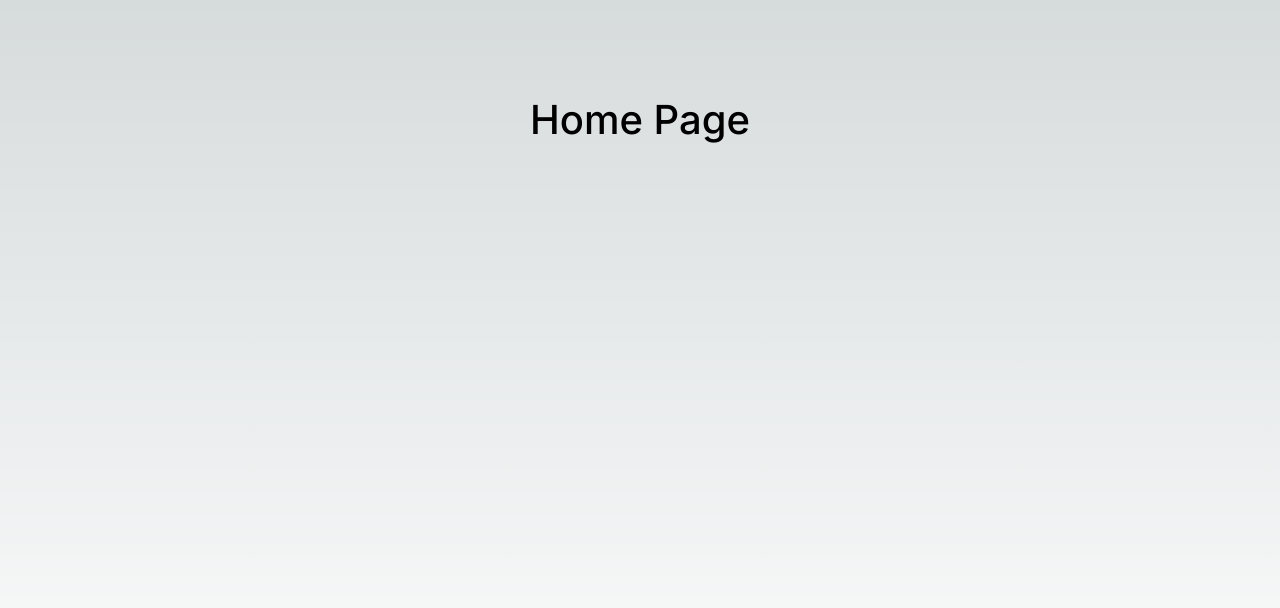
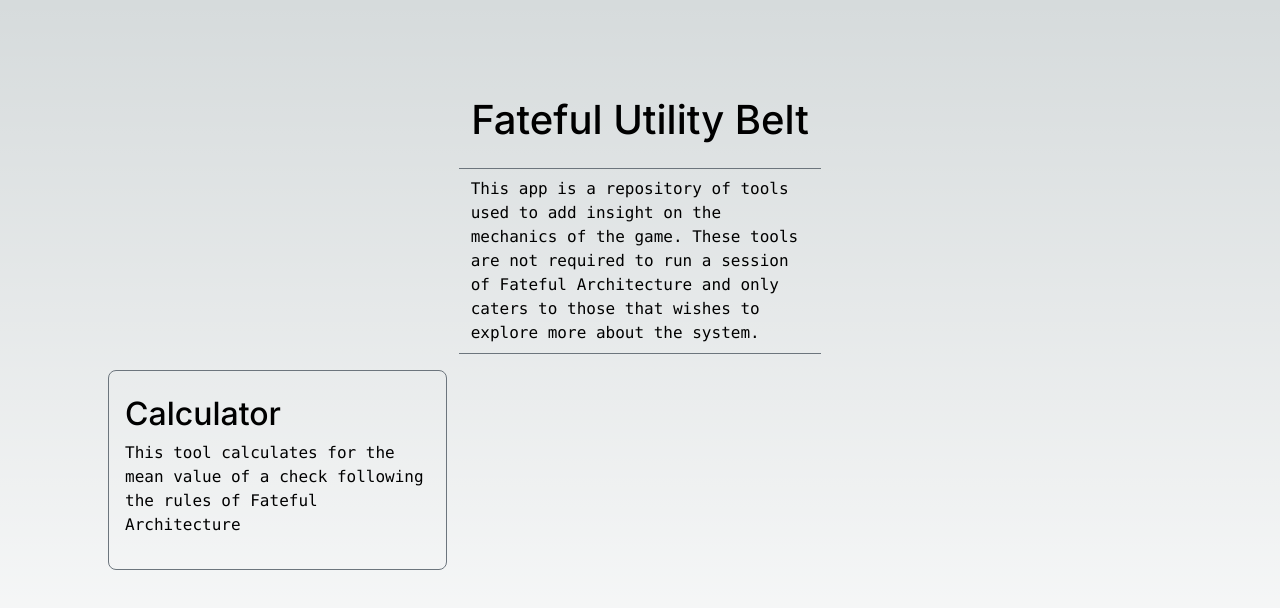
Before and after one commit to EBPRivera/fateful-calculator, a Next.js app: page / in a window 1280 px wide. Shown: the top 608 px of the page. Built offline with nearby package versions, Linux system fonts and the light colour scheme.

Commit message:
Staging (#4)
* Add custom button component

* Move global sass file to styles folder

* Refactor home page to include link to calculator

* Fix custom button color for color scheme preference

```diff
--- /dev/null
+++ b/src/app/components/CalculatorLink.tsx
@@ -0,0 +1,25 @@
+import { Container, Col, Row } from "react-bootstrap";
+
+import CButton from "@/components/CButton";
+
+const CalculatorLink = () => {
+  return (
+    <CButton href="/calculator">
+      <Container className="p-2 pt-3">
+        <Row>
+          <Col as="h2" className="text-start">
+            Calculator
+          </Col>
+        </Row>
+        <Row>
+          <Col as="p" className="text-start">
+            This tool calculates for the mean value of a check following the
+            rules of Fateful Architecture
+          </Col>
+        </Row>
+      </Container>
+    </CButton>
+  );
+};
+
+export default CalculatorLink;
--- a/src/app/layout.tsx
+++ b/src/app/layout.tsx
@@ -1,4 +1,4 @@
-import "./globals.scss";
+import "@/styles/globals.scss";
 import type { Metadata } from "next";
 import { Inter } from "next/font/google";
 
--- a/src/app/page.module.scss
+++ b/src/app/page.module.scss
@@ -8,14 +8,23 @@
 }
 
 .description {
-  display: inherit;
-  justify-content: inherit;
-  align-items: inherit;
-  font-size: 0.85rem;
-  max-width: var(--max-width);
-  width: 100%;
-  z-index: 2;
-  font-family: var(--font-mono);
+  // display: inherit;
+  // justify-content: center;
+  // align-items: inherit;
+  // font-size: 0.85rem;
+  // max-width: var(--max-width);
+  // width: 100%;
+  // z-index: 2;
+  // font-family: var(--font-mono);
+
+  justify-content: center;
+
+  > p {
+    border-top: 1px solid var(--btn-border);
+    border-bottom: 1px solid var(--btn-border);
+    padding-top: 0.5rem;
+    padding-bottom: 0.5rem;
+  }
 }
 
 .description a {
@@ -25,14 +34,14 @@
   gap: 0.5rem;
 }
 
-.description p {
-  position: relative;
-  margin: 0;
-  padding: 1rem;
-  background-color: rgba(var(--callout-rgb), 0.5);
-  border: 1px solid rgba(var(--callout-border-rgb), 0.3);
-  border-radius: var(--border-radius);
-}
+// .description p {
+//   position: relative;
+//   margin: 0;
+//   padding: 1rem;
+//   background-color: rgba(var(--callout-rgb), 0.5);
+//   border: 1px solid rgba(var(--callout-border-rgb), 0.3);
+//   border-radius: var(--border-radius);
+// }
 
 .code {
   font-weight: 700;
@@ -97,7 +106,7 @@
 
 .center::before,
 .center::after {
-  content: '';
+  content: "";
   left: 50%;
   position: absolute;
   filter: blur(45px);
--- a/src/app/page.tsx
+++ b/src/app/page.tsx
@@ -1,12 +1,37 @@
-import Image from "next/image";
+import Link from "next/link";
+import { Container, Row, Col } from "react-bootstrap";
+
+import CalculatorLink from "./components/CalculatorLink";
+
 import styles from "./page.module.scss";
 
 export default function Home() {
+  const renderDescription = () => {
+    return (
+      <Col sm={4} as="p">
+        This app is a repository of tools used to add insight on the mechanics
+        of the game. These tools are not required to run a session of Fateful
+        Architecture and only caters to those that wishes to explore more about
+        the system.
+      </Col>
+    );
+  };
+
   return (
     <main className={styles.main}>
-      <div>
-        <h1>Home Page</h1>
-      </div>
+      <Container>
+        <Row className="mb-3">
+          <Col as="h1" className="text-center">
+            Fateful Utility Belt
+          </Col>
+        </Row>
+        <Row className={styles.description}>{renderDescription()}</Row>
+        <Row>
+          <Col sm={4}>
+            <CalculatorLink />
+          </Col>
+        </Row>
+      </Container>
     </main>
   );
 }
--- /dev/null
+++ b/src/components/CButton.module.scss
@@ -0,0 +1,11 @@
+.c-button {
+  border: 1px solid var(--btn-border);
+  border-radius: 0.5rem;
+  background-color: transparent !important;
+  padding: 0.5rem;
+  color: inherit !important;
+
+  &:hover {
+    border-color: var(--btn-border-highlight);
+  }
+}
--- /dev/null
+++ b/src/components/CButton.tsx
@@ -0,0 +1,20 @@
+import classNames from "classnames";
+import { Button } from "react-bootstrap";
+
+import styles from "./CButton.module.scss";
+
+interface CButtonProps {
+  children: React.ReactNode;
+  className?: string;
+  href: string;
+}
+
+const CButton = ({ children, className, href }: CButtonProps) => {
+  return (
+    <Button className={classNames(styles["c-button"], className)} href={href}>
+      {children}
+    </Button>
+  );
+};
+
+export default CButton;
--- a/src/app/globals.scss
+++ b/src/styles/globals.scss
@@ -40,6 +40,9 @@
   --callout-border-rgb: 172, 175, 176;
   --card-rgb: 180, 185, 188;
   --card-border-rgb: 131, 134, 135;
+
+  --btn-border: var(--bs-gray-600);
+  --btn-border-highlight: var(--bs-gray-400);
 }
 
 @media (prefers-color-scheme: dark) {
@@ -107,3 +110,7 @@ a {
     color-scheme: dark;
   }
 }
+
+p {
+  font-family: var(--font-mono);
+}
```
